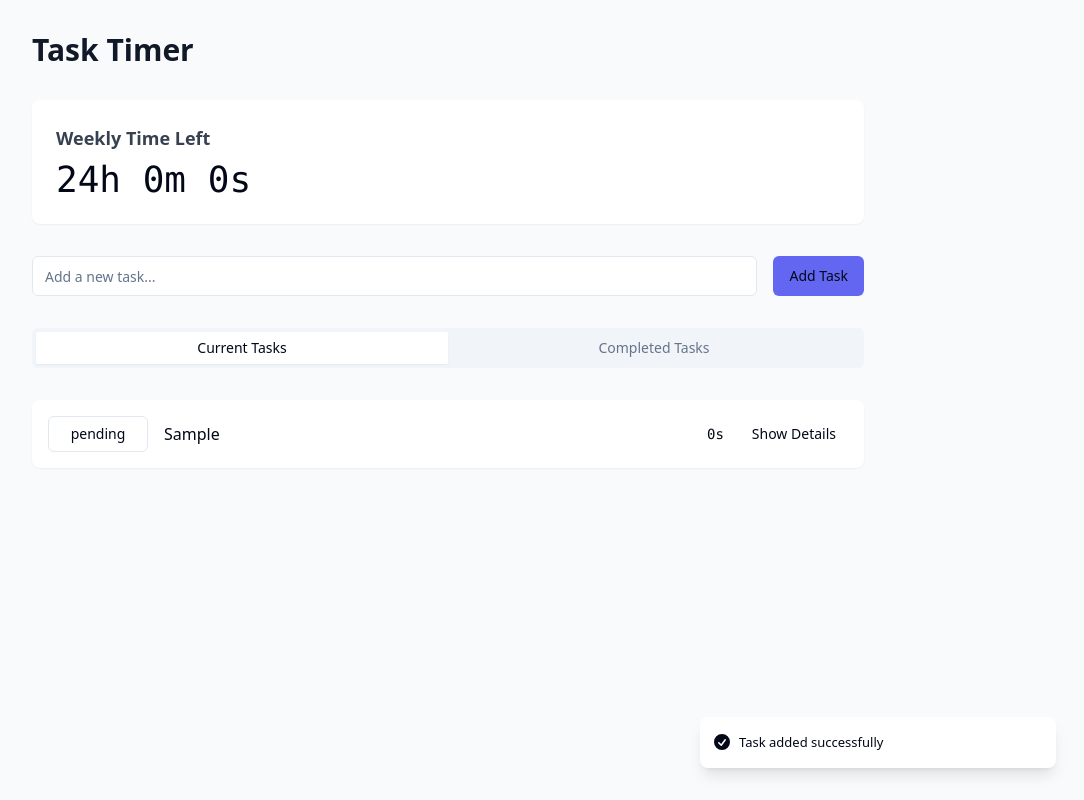
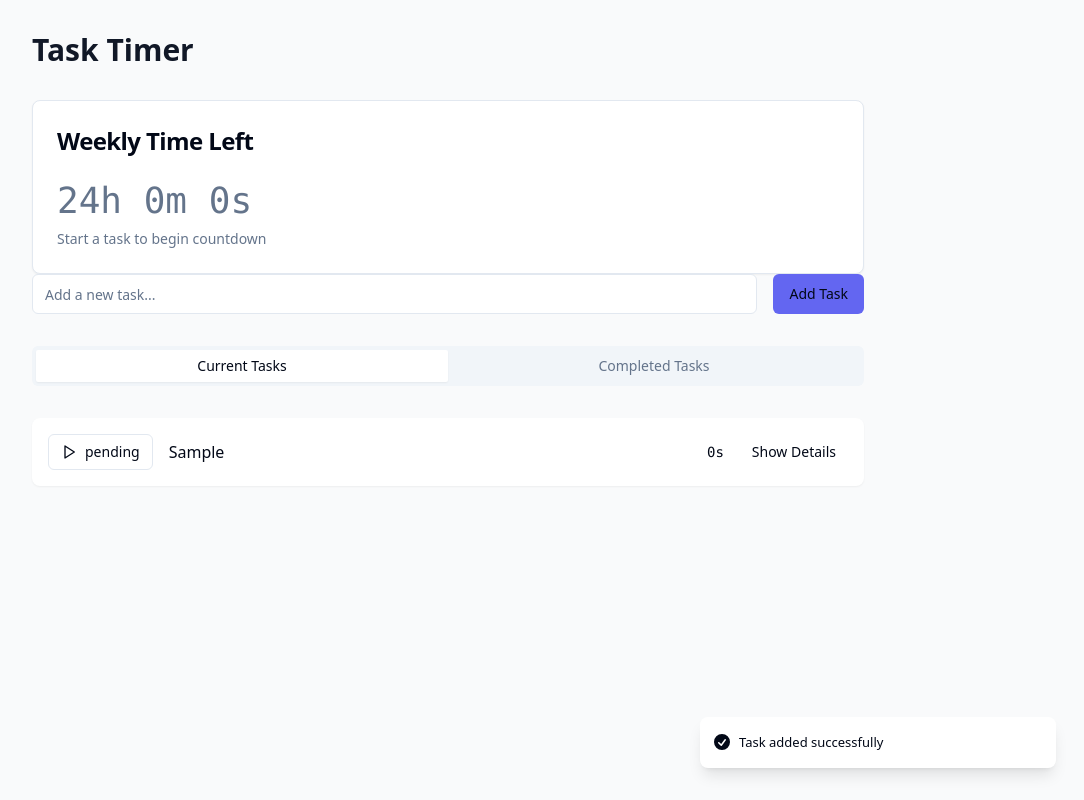
Before and after one commit to Simpopapp/categorize-and-conquer, a React (Vite) app: page / in a window 1280 px wide. Both pictures are taken after typing "Sample" into the empty fields and a click on the button "Add Task". Shown: the whole page, without its empty margins (192-1276 px from the left). Built offline with nearby package versions, Linux system fonts and the light colour scheme.

Commit message:
Add weekly timer and task timer
Implement a weekly timer that counts down from 24 hours and initialize a separate timer for each task that starts from zero.
[skip gpt_engineer]

```diff
--- a/src/components/TaskList.tsx
+++ b/src/components/TaskList.tsx
@@ -5,6 +5,7 @@ import { TaskTimer } from "./TaskTimer";
 import { Button } from "@/components/ui/button";
 import { Textarea } from "@/components/ui/textarea";
 import { toast } from "sonner";
+import { Play, Pause } from "lucide-react";
 
 interface TaskListProps {
   tasks: Task[];
@@ -19,7 +20,14 @@ export function TaskList({ tasks, onUpdateTask }: TaskListProps) {
                      task.status === "in_progress" ? "completed" : "pending";
 
     onUpdateTask({ ...task, status: newStatus });
-    toast.success(`Task marked as ${newStatus.replace("_", " ")}`);
+
+    if (newStatus === "in_progress") {
+      toast.success("Timer started!");
+    } else if (newStatus === "completed") {
+      toast.success("Task completed!");
+    } else {
+      toast.success("Task reset to pending");
+    }
   };
 
   const handleDescriptionChange = (task: Task, description: string) => {
@@ -43,11 +51,16 @@ export function TaskList({ tasks, onUpdateTask }: TaskListProps) {
                 size="sm"
                 onClick={() => handleStatusChange(task)}
                 className={cn(
-                  "min-w-[100px]",
+                  "min-w-[100px] flex items-center gap-2",
                   task.status === "completed" && "bg-green-100 text-green-700",
                   task.status === "in_progress" && "bg-blue-100 text-blue-700"
                 )}
               >
+                {task.status === "in_progress" ? (
+                  <Pause className="h-4 w-4" />
+                ) : (
+                  <Play className="h-4 w-4" />
+                )}
                 {task.status.replace("_", " ")}
               </Button>
               <h3 className="font-medium">{task.title}</h3>
--- a/src/components/TaskTimer.tsx
+++ b/src/components/TaskTimer.tsx
@@ -1,5 +1,6 @@
 import { useEffect, useState } from "react";
 import { formatTime } from "@/lib/utils";
+import { cn } from "@/lib/utils";
 
 interface TaskTimerProps {
   isActive: boolean;
@@ -29,7 +30,10 @@ export function TaskTimer({ isActive, onTick, initialTime = 0 }: TaskTimerProps)
   }, [isActive, onTick]);
 
   return (
-    <div className="font-mono text-sm">
+    <div className={cn(
+      "font-mono text-sm transition-all duration-300",
+      isActive && "text-primary font-bold scale-110"
+    )}>
       {formatTime(time)}
     </div>
   );
--- a/src/components/WeeklyTimer.tsx
+++ b/src/components/WeeklyTimer.tsx
@@ -1,5 +1,7 @@
 import { useEffect, useState } from "react";
 import { formatTime } from "@/lib/utils";
+import { Card, CardContent, CardHeader, CardTitle } from "@/components/ui/card";
+import { cn } from "@/lib/utils";
 
 interface WeeklyTimerProps {
   hasActiveTasks: boolean;
@@ -25,11 +27,24 @@ export function WeeklyTimer({ hasActiveTasks }: WeeklyTimerProps) {
   }, [hasActiveTasks, timeLeft]);
 
   return (
-    <div className="bg-white rounded-lg shadow-sm p-6 mb-8">
-      <h2 className="text-lg font-semibold text-gray-700 mb-2">Weekly Time Left</h2>
-      <div className="text-4xl font-mono text-primary-DEFAULT">
-        {formatTime(timeLeft)}
-      </div>
-    </div>
+    <Card className={cn(
+      "transition-all duration-300",
+      hasActiveTasks && "border-primary shadow-lg"
+    )}>
+      <CardHeader className="space-y-1">
+        <CardTitle className="text-2xl">Weekly Time Left</CardTitle>
+      </CardHeader>
+      <CardContent>
+        <div className={cn(
+          "text-4xl font-mono",
+          hasActiveTasks ? "text-primary animate-pulse" : "text-muted-foreground"
+        )}>
+          {formatTime(timeLeft)}
+        </div>
+        <p className="text-sm text-muted-foreground mt-2">
+          {hasActiveTasks ? "Timer running..." : "Start a task to begin countdown"}
+        </p>
+      </CardContent>
+    </Card>
   );
 }
```
